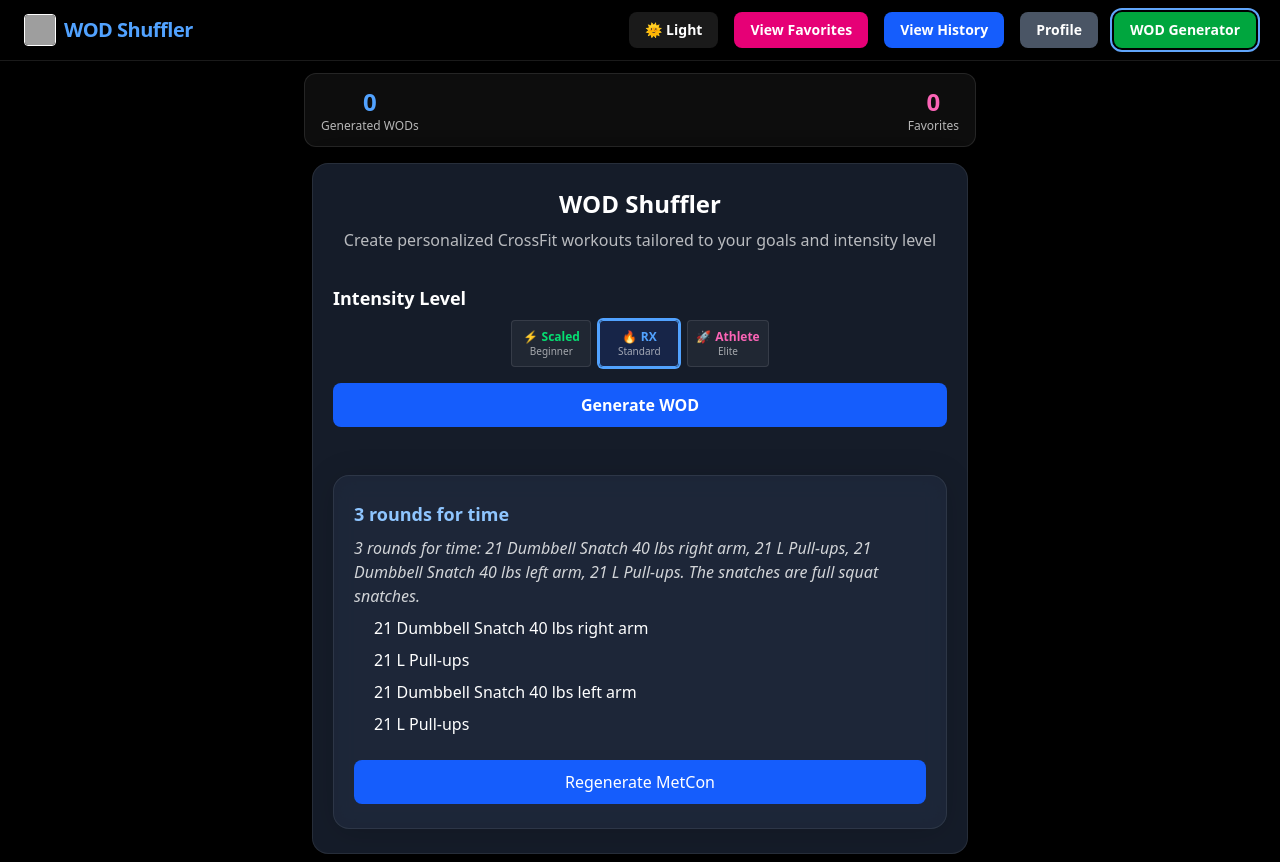
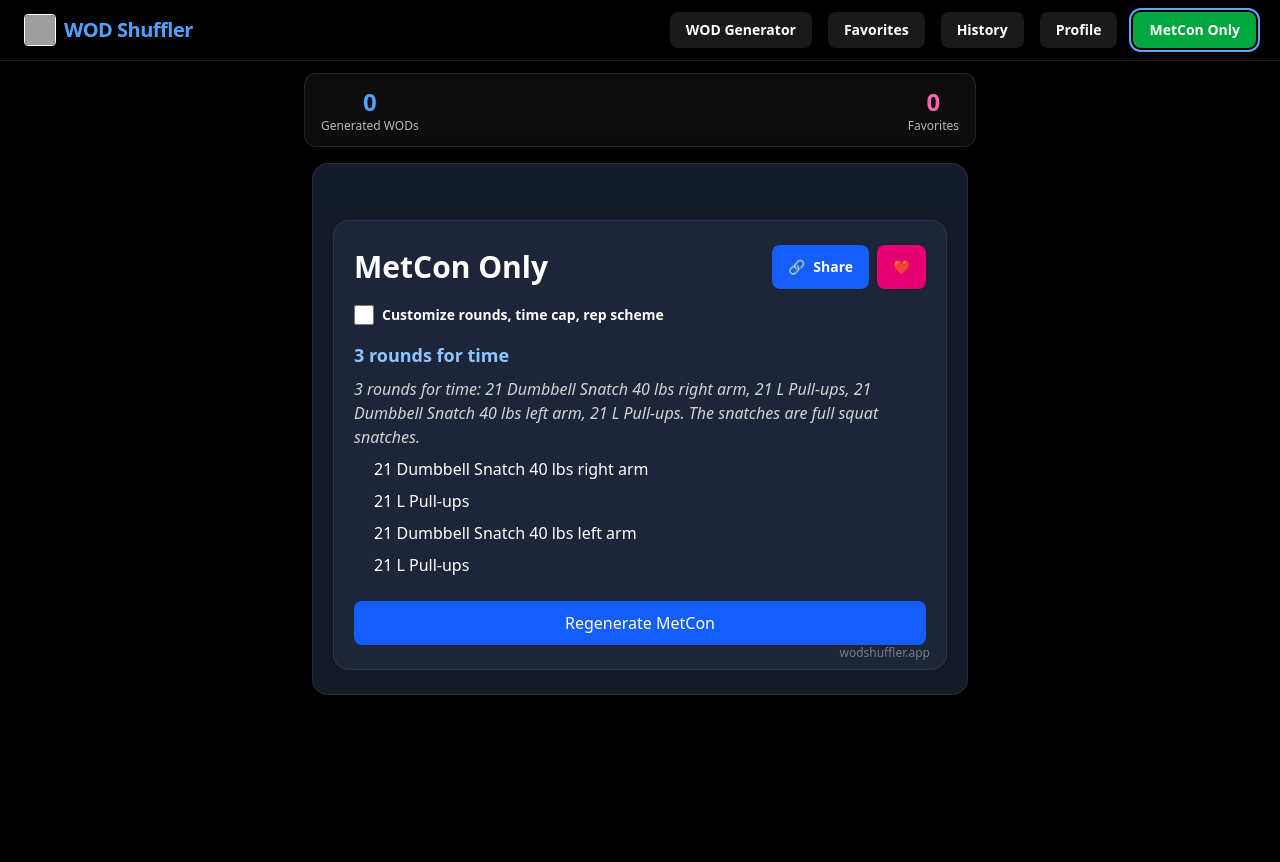
Before and after one commit to avielj/wodshuffle, a Next.js app: page / in a window 1280 px wide. Both pictures are taken after a click on the button "MetCon Only". After the commit the page ends 800 px from the top, so only its background shows below. Built offline with nearby package versions, Linux system fonts and the light colour scheme; grey boxes are pictures that could not be loaded.

Commit message:
feat: switch Favorites and History to tab navigation, remove 'View/Hide' wording, each in its own page/tab

```diff
--- a/src/app/globals.css
+++ b/src/app/globals.css
@@ -154,3 +154,8 @@ button, input, select {
 .export-plain .fade-in {
   animation: none !important;
 }
+
+/* Hide elements for export only */
+.exporting .hide-for-export {
+  display: none !important;
+}
--- a/src/app/page.js
+++ b/src/app/page.js
@@ -29,6 +29,8 @@ export default function Home() {
   const [profile, setProfile] = useState({ name: "", avatar: "" });
   const [showMetconOnly, setShowMetconOnly] = useState(false);
   const [collapsed, setCollapsed] = useState(false);
+  // Tab state for navigation
+  const [activeTab, setActiveTab] = useState('generator');
 
   // Load preferences and history on mount (optional, can be removed if not needed)
   React.useEffect(() => {
@@ -124,7 +126,7 @@ export default function Home() {
 
   return (
     <div className="min-h-screen bg-black text-white font-sans transition-colors duration-200">
-      {/* Navigation */}
+      {/* Navigation Tabs */}
       <nav className="bg-black/80 backdrop-blur-md shadow flex flex-col sm:flex-row items-center justify-between px-2 sm:px-6 py-2 sm:py-3 border-b border-white/10 gap-2 sm:gap-0">
         <div className="flex items-center gap-2 mb-2 sm:mb-0">
           <img src={profile.avatar || "https://api.dicebear.com/7.x/identicon/svg?seed=CrossFitter"} alt="Avatar" className="h-8 w-8 rounded border" />
@@ -132,40 +134,25 @@ export default function Home() {
         </div>
         <div className="flex flex-wrap gap-2 items-center justify-center w-full sm:w-auto">
           <button
-            aria-label={theme === 'dark' ? 'Switch to light mode' : 'Switch to dark mode'}
-            onClick={toggleTheme}
-            className="ml-4 px-3 py-1 rounded bg-white/10 hover:bg-blue-600 text-white text-sm font-semibold transition-colors"
-          >
-            {theme === 'dark' ? '🌞 Light' : '🌙 Dark'}
-          </button>
+            className={`ml-2 px-3 py-1 rounded ${activeTab==='generator' ? 'bg-blue-600 text-white' : 'bg-white/10 text-white'} text-sm font-semibold transition-colors`}
+            onClick={() => setActiveTab('generator')}
+          >WOD Generator</button>
           <button
-            className="ml-2 px-3 py-1 rounded bg-pink-600 hover:bg-pink-700 text-white text-sm font-semibold transition-colors"
-            onClick={() => setShowFavorites((v) => !v)}
-            aria-pressed={showFavorites}
-          >
-            {showFavorites ? 'Hide Favorites' : 'View Favorites'}
-          </button>
+            className={`ml-2 px-3 py-1 rounded ${activeTab==='favorites' ? 'bg-pink-600 text-white' : 'bg-white/10 text-white'} text-sm font-semibold transition-colors`}
+            onClick={() => setActiveTab('favorites')}
+          >Favorites</button>
           <button
-            className="ml-2 px-3 py-1 rounded bg-blue-600 hover:bg-blue-700 text-white text-sm font-semibold transition-colors"
-            onClick={() => setShowHistory((v) => !v)}
-            aria-pressed={showHistory}
-          >
-            {showHistory ? 'Hide History' : 'View History'}
-          </button>
+            className={`ml-2 px-3 py-1 rounded ${activeTab==='history' ? 'bg-blue-600 text-white' : 'bg-white/10 text-white'} text-sm font-semibold transition-colors`}
+            onClick={() => setActiveTab('history')}
+          >History</button>
           <button
-            className="ml-2 px-3 py-1 rounded bg-gray-600 hover:bg-gray-700 text-white text-sm font-semibold transition-colors"
-            onClick={() => setShowProfile((v) => !v)}
-            aria-pressed={showProfile}
-          >
-            {showProfile ? 'Hide Profile' : 'Profile'}
-          </button>
+            className={`ml-2 px-3 py-1 rounded ${activeTab==='profile' ? 'bg-gray-600 text-white' : 'bg-white/10 text-white'} text-sm font-semibold transition-colors`}
+            onClick={() => setActiveTab('profile')}
+          >Profile</button>
           <button
-            className="ml-2 px-3 py-1 rounded bg-green-600 hover:bg-green-700 text-white text-sm font-semibold transition-colors"
-            onClick={() => setShowMetconOnly((v) => !v)}
-            aria-pressed={showMetconOnly}
-          >
-            {showMetconOnly ? 'WOD Generator' : 'MetCon Only'}
-          </button>
+            className={`ml-2 px-3 py-1 rounded ${activeTab==='metcon' ? 'bg-green-600 text-white' : 'bg-white/10 text-white'} text-sm font-semibold transition-colors`}
+            onClick={() => setActiveTab('metcon')}
+          >MetCon Only</button>
         </div>
       </nav>
 
@@ -181,24 +168,41 @@ export default function Home() {
         </div>
       </div>
 
-      {/* Main Content */}
+      {/* Main Content by Tab */}
       <main className="max-w-2xl mx-auto p-1 sm:p-2 mt-2 fade-in">
         <div className="rounded-2xl glassy shadow-lg p-2 sm:p-4 border border-white/10 fade-in">
+          {activeTab === 'profile' ? (
+            <UserProfile profile={profile} onSave={handleSaveProfile} />
+          ) : activeTab === 'favorites' ? (
+            <FavoritesList
+              favorites={favorites}
+              onRemove={handleRemoveFavorite}
+              onRegenerate={handleRegenerateFavorite}
+            />
+          ) : activeTab === 'history' ? (
+            <HistoryList
+              history={history}
+              onClear={handleClearHistory}
+            />
+          ) : activeTab === 'metcon' ? (
+            <MetconOnlyGenerator
+              intensity={intensity}
+              onFavorite={handleFavorite}
+              onGenerate={handleAddToHistory}
+            />
+          ) : (
+            <>
               <h1 className="text-xl sm:text-2xl font-bold mb-2 text-center text-white">WOD Shuffler</h1>
               <p className="text-center text-white/70 mb-4 text-sm sm:text-base">Create personalized CrossFit workouts tailored to your goals and intensity level</p>
               <div className={`transition-all duration-500 overflow-hidden ${collapsed ? 'max-h-0 opacity-0 pointer-events-none' : 'max-h-[1000px] opacity-100'}`}>
-            {!showMetconOnly && <EquipmentSelector selectedEquipment={equipment} onChange={setEquipment} />}
+                <EquipmentSelector selectedEquipment={equipment} onChange={setEquipment} />
                 <section className="mb-4">
-              {!showMetconOnly && (
-                <>
                   <h2 className="text-base sm:text-lg font-semibold mb-1 text-white">Target Muscle Groups</h2>
                   <BodyPartSelector selectedBodyParts={bodyParts} onChange={setBodyParts} />
                   <div className="flex flex-col sm:flex-row justify-between items-center mt-1 text-xs gap-1 sm:gap-0">
                     <span className="text-blue-400 font-semibold">{bodyParts.length}/3 muscle groups selected</span>
                     <button className="text-xs text-red-400 hover:underline" onClick={() => setBodyParts([])}>Clear All</button>
                   </div>
-                </>
-              )}
                 </section>
                 <section className="mb-4">
                   <h2 className="text-base sm:text-lg font-semibold mb-1 text-white">Intensity Level</h2>
@@ -242,27 +246,6 @@ export default function Home() {
                   Edit Selection
                 </button>
               )}
-          {showProfile ? (
-            <UserProfile profile={profile} onSave={handleSaveProfile} />
-          ) : showFavorites ? (
-            <FavoritesList
-              favorites={favorites}
-              onRemove={handleRemoveFavorite}
-              onRegenerate={handleRegenerateFavorite}
-            />
-          ) : showHistory ? (
-            <HistoryList
-              history={history}
-              onClear={handleClearHistory}
-            />
-          ) : showMetconOnly ? (
-            <MetconOnlyGenerator
-              intensity={intensity}
-              onFavorite={handleFavorite}
-              onGenerate={handleAddToHistory}
-            />
-          ) : (
-            <>
               {bodyParts.length > 0 && collapsed && (
                 <WorkoutGenerator
                   muscleGroups={bodyParts}
--- a/src/components/MetconOnlyGenerator.jsx
+++ b/src/components/MetconOnlyGenerator.jsx
@@ -2,11 +2,16 @@ import React, { useEffect, useState } from "react";
 import generateWorkout from "../utils/generateWorkout";
 import html2canvas from "html2canvas";
 
-export default function MetconOnlyGenerator({ intensity, onGenerate }) {
+export default function MetconOnlyGenerator({ intensity, onGenerate, onFavorite }) {
   const [metcon, setMetcon] = useState(null);
   const [loading, setLoading] = useState(true);
   const [error, setError] = useState(null);
   const [regenKey, setRegenKey] = useState(0);
+  const [shareLoading, setShareLoading] = useState(false);
+  const [customize, setCustomize] = useState(false);
+  const [rounds, setRounds] = useState(3);
+  const [timeCap, setTimeCap] = useState(10);
+  const [repScheme, setRepScheme] = useState("21-15-9");
 
   useEffect(() => { setRegenKey((k) => k + 1); }, [intensity]);
   const handleRegenerate = () => setRegenKey((k) => k + 1);
@@ -33,6 +38,41 @@ export default function MetconOnlyGenerator({ intensity, onGenerate }) {
     return () => { isMounted = false; };
   }, [intensity, regenKey]);
 
+  // Share as image handler
+  const handleShareImage = async () => {
+    setShareLoading(true);
+    const el = document.getElementById("metcon-card");
+    if (!el) {
+      setShareLoading(false);
+      alert("Could not find MetCon card to share.");
+      return;
+    }
+    try {
+      el.classList.add('export-plain', 'exporting');
+      // Hide all images inside the card for debugging
+      const imgs = el.querySelectorAll('img');
+      const prevDisplay = [];
+      imgs.forEach(img => {
+        prevDisplay.push(img.style.display);
+        img.style.display = 'none';
+      });
+      // Wait a tick to ensure DOM is rendered
+      await new Promise(res => setTimeout(res, 100));
+      const canvas = await html2canvas(el, { backgroundColor: '#fff', logging: true });
+      el.classList.remove('export-plain', 'exporting');
+      // Restore images
+      imgs.forEach((img, i) => { img.style.display = prevDisplay[i]; });
+      canvas.toBlob(async (blob) => {
+        // ...existing code for sharing or downloading...
+      }, "image/png");
+    } catch (err) {
+      el.classList.remove('export-plain', 'exporting');
+      setShareLoading(false);
+      console.error("html2canvas error:", err);
+      alert("Failed to generate image for sharing. See console for details.");
+    }
+  };
+
   // Remove share, favorite, customize, and demo links from export/share card
   // Only show the workout content
   if (loading) return <div className="mt-8 text-center text-lg text-blue-400">Generating MetCon...</div>;
@@ -41,6 +81,78 @@ export default function MetconOnlyGenerator({ intensity, onGenerate }) {
 
   return (
     <div id="metcon-card" className="mt-8 w-full max-w-2xl glassy text-white p-2 sm:p-6 rounded-lg shadow-lg fade-in border border-white/10 relative">
+      <div className="absolute bottom-2 right-4 text-xs text-white/40 select-none">wodshuffler.app</div>
+      <div className="flex flex-col sm:flex-row justify-between items-center mb-4 gap-2 sm:gap-0">
+        <h2 className="text-xl sm:text-3xl font-bold">MetCon Only</h2>
+        <div className="flex gap-2 flex-wrap justify-center hide-for-export">
+          <button
+            onClick={handleShareImage}
+            className="bg-blue-600 hover:bg-blue-700 text-white px-3 py-1 rounded text-sm font-semibold shadow min-w-[44px] min-h-[44px] flex items-center gap-2 disabled:opacity-60"
+            title="Share as image"
+            disabled={shareLoading}
+          >
+            {shareLoading ? 'Sharing...' : <><span role="img" aria-label="share">🔗</span> Share</>}
+          </button>
+          {onFavorite && (
+            <button
+              onClick={() => onFavorite({ wod: metcon })}
+              className="bg-pink-600 hover:bg-pink-700 text-white px-3 py-1 rounded text-sm font-semibold shadow flex items-center justify-center min-w-[44px] min-h-[44px]"
+              title="Add to Favorites"
+            >
+              <span role="img" aria-label="favorite">❤️</span>
+            </button>
+          )}
+        </div>
+      </div>
+      <div className="mb-4 flex items-center gap-2 hide-for-export">
+        <input
+          type="checkbox"
+          id="customize-metcon"
+          checked={customize}
+          onChange={e => setCustomize(e.target.checked)}
+          className="accent-blue-600 w-5 h-5"
+        />
+        <label htmlFor="customize-metcon" className="text-white text-sm font-semibold cursor-pointer">Customize rounds, time cap, rep scheme</label>
+      </div>
+      {customize && (
+        <div className="mb-4 flex flex-col sm:flex-row gap-2 sm:gap-4 items-center hide-for-export">
+          <div>
+            <label className="block text-xs mb-1">Rounds</label>
+            <input
+              type="number"
+              min={1}
+              max={10}
+              value={rounds}
+              onChange={e => setRounds(Number(e.target.value))}
+              className="w-16 rounded bg-white/10 text-white px-2 py-1"
+            />
+          </div>
+          <div>
+            <label className="block text-xs mb-1">Time Cap (min)</label>
+            <input
+              type="number"
+              min={5}
+              max={60}
+              value={timeCap}
+              onChange={e => setTimeCap(Number(e.target.value))}
+              className="w-20 rounded bg-white/10 text-white px-2 py-1"
+            />
+          </div>
+          <div>
+            <label className="block text-xs mb-1">Rep Scheme</label>
+            <select
+              value={repScheme}
+              onChange={e => setRepScheme(e.target.value)}
+              className="rounded bg-white/10 text-white px-2 py-1"
+            >
+              <option value="21-15-9">21-15-9</option>
+              <option value="5 Rounds x 10 reps">5 Rounds x 10 reps</option>
+              <option value="AMRAP">AMRAP</option>
+              <option value="Custom">Custom</option>
+            </select>
+          </div>
+        </div>
+      )}
       <div className="mb-2 text-blue-300 font-semibold text-lg">{metcon.type}</div>
       <div className="mb-2 text-white/80 italic">{metcon.description}</div>
       <ul className="list-disc pl-5">
@@ -50,7 +162,7 @@ export default function MetconOnlyGenerator({ intensity, onGenerate }) {
       </ul>
       <button
         onClick={handleRegenerate}
-        className="mt-4 w-full bg-blue-600 text-white py-2 px-4 rounded hover:bg-blue-700 min-h-[44px]"
+        className="mt-4 w-full bg-blue-600 text-white py-2 px-4 rounded hover:bg-blue-700 min-h-[44px] hide-for-export"
       >Regenerate MetCon</button>
     </div>
   );
--- a/src/components/WorkoutGenerator.jsx
+++ b/src/components/WorkoutGenerator.jsx
@@ -2,11 +2,16 @@ import React, { useEffect, useState } from "react";
 import generateWorkout from "../utils/generateWorkout";
 import html2canvas from "html2canvas";
 
-export default function WorkoutGenerator({ muscleGroups, intensity, equipment = [], onGenerate }) {
+export default function WorkoutGenerator({ muscleGroups, intensity, equipment = [], onGenerate, onFavorite }) {
   const [workout, setWorkout] = useState(null);
   const [loading, setLoading] = useState(true);
   const [error, setError] = useState(null);
   const [regenKey, setRegenKey] = useState(0);
+  const [shareLoading, setShareLoading] = useState(false);
+  const [customize, setCustomize] = useState(false);
+  const [rounds, setRounds] = useState(3);
+  const [timeCap, setTimeCap] = useState(10);
+  const [repScheme, setRepScheme] = useState("21-15-9");
 
   useEffect(() => {
     setRegenKey((k) => k + 1);
@@ -35,6 +40,32 @@ export default function WorkoutGenerator({ muscleGroups, intensity, equipment =
     return () => { isMounted = false; };
   }, [muscleGroups, intensity, equipment, regenKey]);
 
+  // Share as image handler
+  const handleShareImage = async () => {
+    setShareLoading(true);
+    const el = document.getElementById("wod-card");
+    if (!el) {
+      setShareLoading(false);
+      alert("Could not find workout card to share.");
+      return;
+    }
+    try {
+      el.classList.add('export-plain', 'exporting');
+      // Wait a tick to ensure DOM is rendered
+      await new Promise(res => setTimeout(res, 100));
+      const canvas = await html2canvas(el, { backgroundColor: '#fff' });
+      el.classList.remove('export-plain', 'exporting');
+      canvas.toBlob(async (blob) => {
+        // ...existing code for sharing or downloading...
+      }, "image/png");
+    } catch (err) {
+      el.classList.remove('export-plain', 'exporting');
+      setShareLoading(false);
+      console.error("html2canvas error:", err);
+      alert("Failed to generate image for sharing. See console for details.");
+    }
+  };
+
   if (loading) return <div className="mt-8 text-center text-lg text-blue-400">Generating your workout...</div>;
   if (error) return <div className="mt-8 text-center text-red-500">{error}</div>;
   if (!workout) return null;
@@ -44,7 +75,58 @@ export default function WorkoutGenerator({ muscleGroups, intensity, equipment =
       <div className="absolute bottom-2 right-4 text-xs text-white/40 select-none">wodshuffler.app</div>
       <div className="flex justify-between items-center mb-4">
         <h2 className="text-3xl font-bold">Your CrossFit Workout</h2>
+        <div className="flex gap-2 hide-for-export">
+          <button
+            onClick={handleShareImage}
+            className="bg-blue-600 hover:bg-blue-700 text-white px-3 py-1 rounded text-sm font-semibold shadow min-w-[44px] min-h-[44px] flex items-center gap-2 disabled:opacity-60"
+            title="Share as image"
+            disabled={shareLoading}
+          >
+            {shareLoading ? 'Sharing...' : <><span role="img" aria-label="share">🔗</span> Share</>}
+          </button>
+          {onFavorite && (
+            <button
+              onClick={() => onFavorite(workout)}
+              className="bg-pink-600 hover:bg-pink-700 text-white px-3 py-1 rounded text-sm font-semibold shadow flex items-center justify-center min-w-[44px] min-h-[44px]"
+              title="Add to Favorites"
+            >
+              <span role="img" aria-label="favorite">❤️</span>
+            </button>
+          )}
+        </div>
       </div>
+      <div className="mb-4 flex items-center gap-2 hide-for-export">
+        <input
+          type="checkbox"
+          id="customize-wod"
+          checked={customize}
+          onChange={e => setCustomize(e.target.checked)}
+          className="accent-blue-600 w-5 h-5"
+        />
+        <label htmlFor="customize-wod" className="text-white text-sm font-semibold cursor-pointer">Customize rounds, time cap, rep scheme</label>
+      </div>
+      {customize && (
+        <div className="flex flex-col md:flex-row gap-4 mb-4 hide-for-export">
+          <div className="flex-1">
+            <label className="block text-sm font-semibold mb-1">Rounds</label>
+            <input type="number" min={1} max={10} value={rounds} onChange={e => setRounds(Number(e.target.value))} className="w-full rounded bg-white/10 text-white px-2 py-1" />
+          </div>
+          <div className="flex-1">
+            <label className="block text-sm font-semibold mb-1">Time Cap (min)</label>
+            <input type="number" min={5} max={60} value={timeCap} onChange={e => setTimeCap(Number(e.target.value))} className="w-full rounded bg-white/10 text-white px-2 py-1" />
+          </div>
+          <div className="flex-1">
+            <label className="block text-sm font-semibold mb-1">Rep Scheme</label>
+            <select value={repScheme} onChange={e => setRepScheme(e.target.value)} className="w-full rounded bg-white/10 text-white px-2 py-1">
+              <option value="21-15-9">21-15-9</option>
+              <option value="5-5-5">5-5-5</option>
+              <option value="10-8-6">10-8-6</option>
+              <option value="AMRAP">AMRAP</option>
+              <option value="Custom">Custom</option>
+            </select>
+          </div>
+        </div>
+      )}
       <div className="mb-6">
         <h3 className="text-2xl font-semibold mb-2">Warmup</h3>
         <ul className="list-disc pl-5">
@@ -56,6 +138,9 @@ export default function WorkoutGenerator({ muscleGroups, intensity, equipment =
                   <span className="text-sm text-gray-300">Equipment: {Array.isArray(wu.equipment) ? wu.equipment.join(", ") : wu.equipment}</span>
                   {wu.progression && (
                     <div className="text-xs text-green-300 mt-1">Progression: {wu.progression}</div>
+                  )}
+                  {wu.demo && (
+                    <a href={wu.demo} target="_blank" rel="noopener noreferrer" className="text-xs text-blue-400 underline ml-2 hide-for-export">Demo</a>
                   )}
                 </li>
               ))
@@ -71,6 +156,9 @@ export default function WorkoutGenerator({ muscleGroups, intensity, equipment =
               <span className="font-medium">{ex.name}</span>: {ex.sets} sets x {typeof ex.reps === 'string' ? ex.reps : ex.reps} {ex.weight && `@ ${ex.weight}`} {ex.rest && <span className="text-xs text-gray-400">(Rest: {ex.rest})</span>}
               {ex.progression && (
                 <div className="text-xs text-green-300 mt-1">Progression: {ex.progression}</div>
+              )}
+              {ex.demo && (
+                <a href={ex.demo} target="_blank" rel="noopener noreferrer" className="text-xs text-blue-400 underline ml-2 hide-for-export">Demo</a>
               )}
             </li>
           ))}
```
Lines whose indentation alone changed are shown as unchanged.
